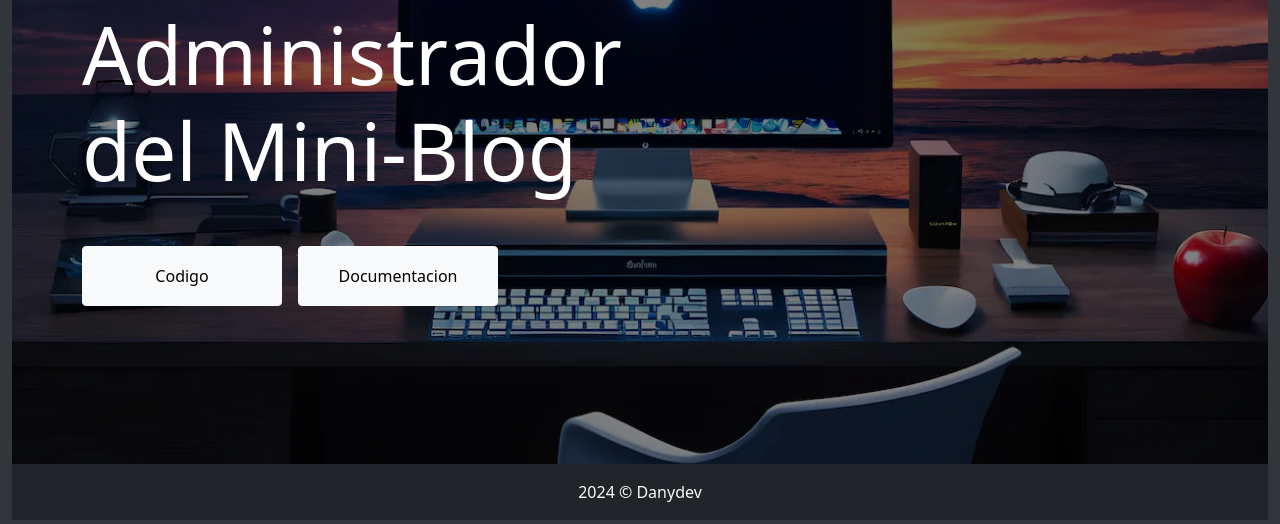
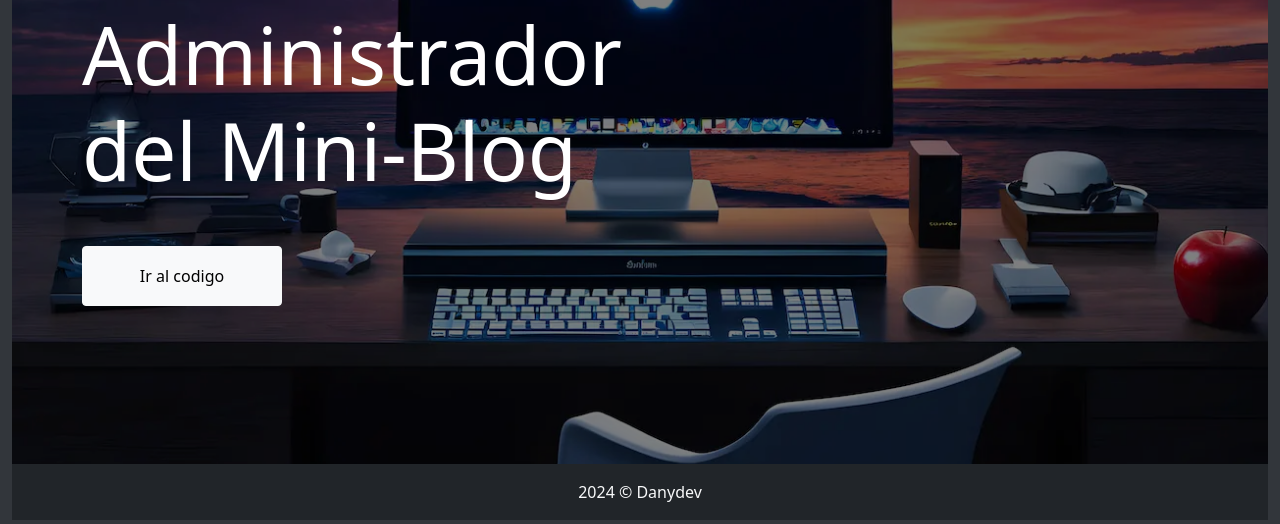
Before and after one commit to isDanydev/mini-blog, a PHP site: page /mini-blog/ in a window 1280 px wide. Shown: the part 276-800 px from the top of the page. Run offline with PHP 8.4, Linux system fonts and the light colour scheme.

Commit message:
se agrego enlace a codigo de github

```diff
--- a/views/home.php
+++ b/views/home.php
@@ -11,8 +11,7 @@ session_start();
                     <h1 class="mb-3 text-light fw-bold">Crud Mini-Blog</h1>
                     <h1 class="mb-5 display-1 text-white fw-lighter">Administrador del Mini-Blog</h1>
                     <div class="d-flex gap-3">
-                        <a href="" class="btn btn-light  btn-main">Codigo</a>
-                        <a href="" class="btn btn-light  btn-main">Documentacion</a>
+                        <a href="https://github.com/isDanydev/mini-blog" class="btn btn-light  btn-main" target="_blank">Ir al codigo</a>
                     </div>
                 </div>
             </div>
```
